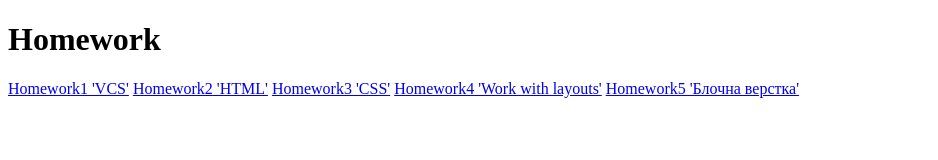
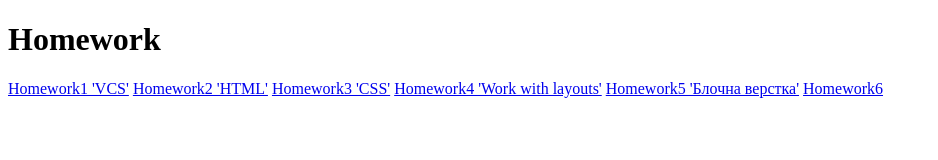
Before and after one commit to katya-oc/cursor-homework, a plain HTML site: page index.html in a window 1280 px wide. Shown: the whole page, without its empty margins (0-938 px from the left). Drawn offline with Linux system fonts and the light colour scheme.

Commit message:
added link on HW6

```diff
--- a/index.html
+++ b/index.html
@@ -10,6 +10,7 @@
 <a href='./HW3 "Технологія CSS"/'>Homework3 'CSS'</a>
 <a href='./HW4 "Робота з макетами"/'>Homework4 'Work with layouts'</a>
 <a href='./HW5 "Блочна верстка"/'>Homework5 'Блочна верстка'</a>
+<a href='./HW6 "Flex, Grid"/'>Homework6</a>
 </p>
 </body>
 </html>
```
